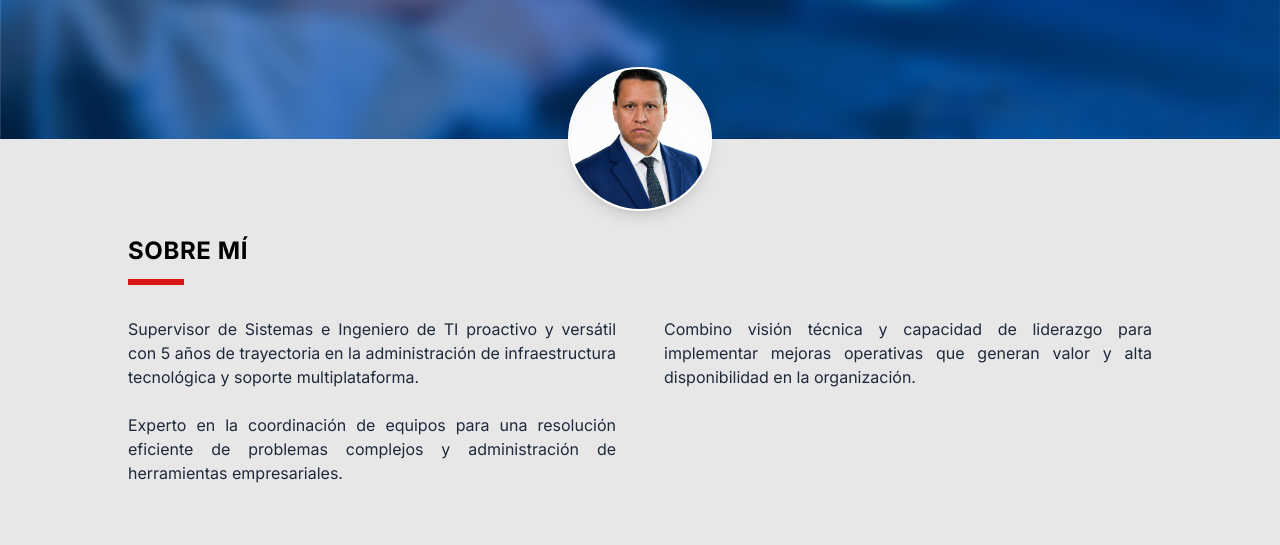
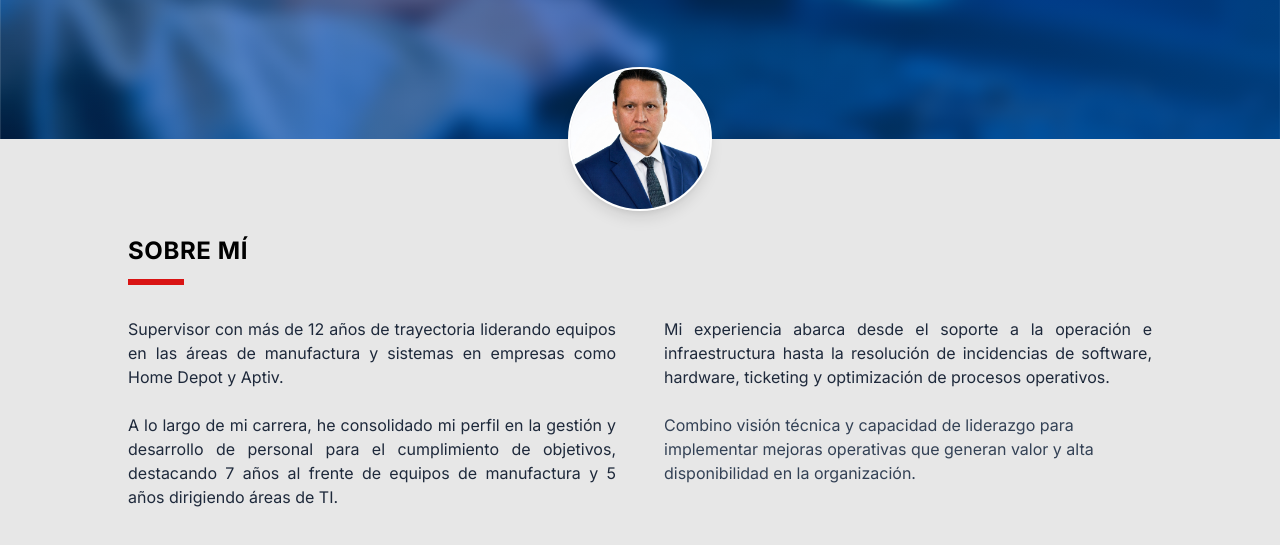
Before and after one commit to IgnisAlchemist/Ing.-Delgadillo-Cardona, a plain HTML site: page index.html in a window 1280 px wide. Shown: the part 241-786 px from the top of the page. Drawn offline with nearby package versions, Linux system fonts and the light colour scheme.

Commit message:
Revise personal details and experience in index.html
Updated personal information and experience details in the HTML file.

```diff
--- a/index.html
+++ b/index.html
@@ -80,16 +80,19 @@
                 <!-- Column 1 -->
                 <div class="space-y-6">
                     <p class="text-justify font-normal text-slate-800">
-                        Supervisor de Sistemas e Ingeniero de TI proactivo y versátil con 5 años de trayectoria en la administración de infraestructura tecnológica y soporte multiplataforma.
+                        Supervisor con más de 12 años de trayectoria liderando equipos en las áreas de manufactura y sistemas en empresas como Home Depot y Aptiv.
                     </p>
                     <p class="text-justify font-normal text-slate-800">
-                        Experto en la coordinación de equipos para una resolución eficiente de problemas complejos y administración de herramientas empresariales.
+                        A lo largo de mi carrera, he consolidado mi perfil en la gestión y desarrollo de personal para el cumplimiento de objetivos, destacando 7 años al frente de equipos de manufactura y 5 años dirigiendo áreas de TI.
                     </p>
                 </div>
 
                 <!-- Column 2 -->
                 <div class="space-y-6">
                     <p class="text-justify font-normal text-slate-800">
+                        Mi experiencia abarca desde el soporte a la operación e infraestructura hasta la resolución de incidencias de software, hardware, ticketing y optimización de procesos operativos.
+                    </p>
+                    <p class="space-y-6">
                         Combino visión técnica y capacidad de liderazgo para implementar mejoras operativas que generan valor y alta disponibilidad en la organización.
                     </p>
                 </div>
```
